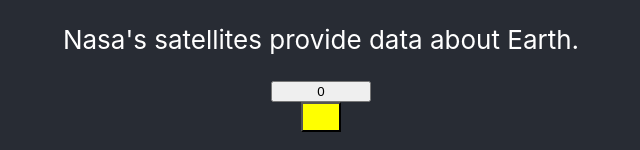
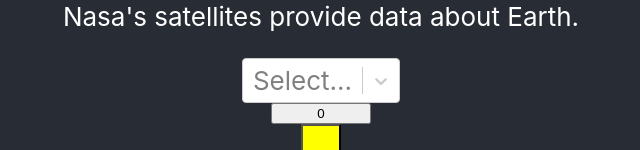
Before and after one commit to kay-dent/marsappspa2, a React (Create React App) app: page / in a window 1280 px wide. Shown: the part 537-687 px from the top of the page, without its empty margins (319-959 px from the left). Built offline with nearby package versions, Linux system fonts and the light colour scheme; no server answers.

Commit message:
Creates an option list of rover names by calling the backend

```diff
--- a/package.json
+++ b/package.json
@@ -10,9 +10,11 @@
     "@types/node": "^16.18.96",
     "@types/react": "^18.3.1",
     "@types/react-dom": "^18.3.0",
+    "axios": "^1.6.8",
     "react": "^18.3.1",
     "react-dom": "^18.3.1",
     "react-scripts": "5.0.1",
+    "react-select": "^5.8.0",
     "typescript": "^4.9.5",
     "web-vitals": "^2.1.4"
   },
--- a/src/App.tsx
+++ b/src/App.tsx
@@ -3,6 +3,7 @@
 import ContentSection from './ContentSection';
 import { useEffect, useState } from 'react';
 import CounterWithTree from './CounterWithTree';
+import Form from './Form';
 
 function App() {
   return (
@@ -14,6 +15,7 @@
           paragraphOne={"Nasa is a space agency in the US."}
           paragraphTwo={"Nasa's satellites provide data about Earth."}
         />
+        <Form />
         <Counter />
 
         <CounterWithTree/>
@@ -41,6 +43,4 @@
   )
 }
 
-
-
 export default App;
--- /dev/null
+++ b/src/Form.tsx
@@ -0,0 +1,28 @@
+import React from "react";
+import Select from 'react-select';
+import axios, { AxiosResponse } from 'axios';
+
+const backendAPI = axios.create({
+    baseURL: "http://localhost:8000"
+})
+
+interface Rover {
+    name: string;
+}
+
+export default function Form() {
+    let roverNames: object[] = [];
+    backendAPI.get('/rovers').then((response) => {
+        response.data.rovers.forEach((rover: Rover) => {
+            const option = { value:`${rover.name}`, label: `${rover.name.toLocaleUpperCase()}` };
+            roverNames.push(option)
+        })
+    }).catch(function (error) {
+        console.log(error.toJSON());
+    })
+
+    return (
+        <Select options={roverNames} />
+    )
+
+}
```
Also changed, not shown: 1 other file (tests, documents, lock files or other folders).
